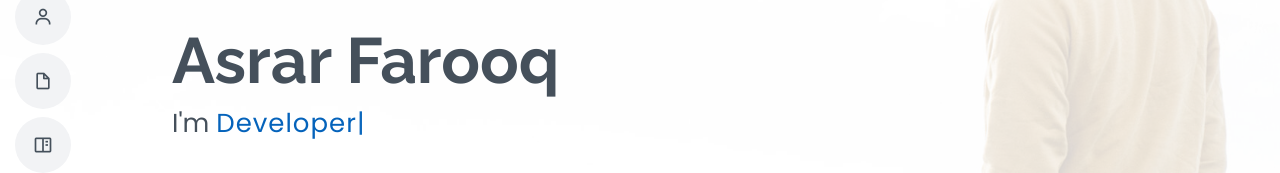
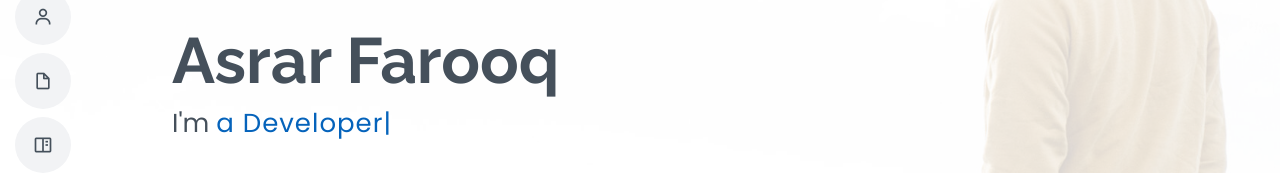
Before and after one commit to Asrarfarooq/portfolio, a plain HTML site: page index.html in a window 1280 px wide. Shown: the part 283-456 px from the top of the page. Drawn offline with nearby package versions, Linux system fonts and the light colour scheme.

Commit message:
fixed class fix

```diff
--- a/index.html
+++ b/index.html
@@ -60,7 +60,7 @@
   <section id="hero" class="d-flex flex-column justify-content-center">
     <div class="container" data-aos="zoom-in" data-aos-delay="100">
       <h1>Asrar Farooq</h1>
-      <p>I'm <span class="typed" data-typed-items="Engineer, Developer, Storyteller "></span></p>
+      <p>I'm <span class="typed" data-typed-items="an Engineer, a Developer, a Storyteller "></span></p>
       <div class="social-links">
         <a href="x.com/asrar_farooq" class="twitter"><i class="bx bxl-twitter"></i></a>
         <a href="instagram.com/asrarfarooq" class="instagram"><i class="bx bxl-instagram"></i></a>
```
